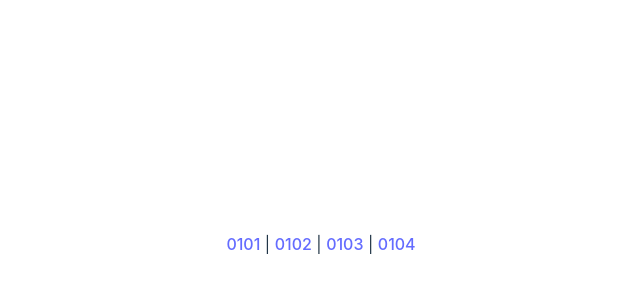
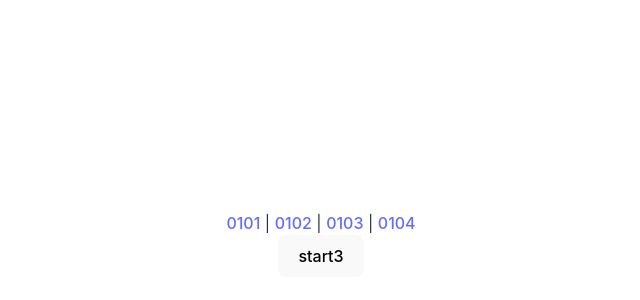
Before and after one commit to gkurek/ai-devs3-tasks, a Vue app: page /s01e03 in a window 1280 px wide. Shown: the part 156-456 px from the top of the page, without its empty margins (319-959 px from the left). Built offline with nearby package versions, Linux system fonts and the light colour scheme; no server answers.

Commit message:
add s01e03

```diff
--- a/src/views/s01e01.vue
+++ b/src/views/s01e01.vue
@@ -3,7 +3,6 @@ import FirecrawlApp from "@mendable/firecrawl-js";
 import OpenAI from "openai";
 import { ref } from "vue";
 
-const url = `https://xyz.ag3nts.org/`;
 const apiKey = import.meta.env.VITE_FIRECRAWL_API_KEY || "";
 const openaiApiKey = import.meta.env.VITE_OPENAI_API_KEY || "";
 
@@ -18,7 +17,7 @@ const openai = new OpenAI({
 
 const scrapePromises = async () => {
   try {
-    const response = await firecrawlApp.scrapeUrl(url, {
+    const response = await firecrawlApp.scrapeUrl("/api", {
       formats: ["rawHtml"],
     });
 
@@ -59,7 +58,7 @@ const sendMessageToOpenAI = async (): Promise<void> => {
     console.log("Formularz:", formData);
     console.log("Formularz:", formData.toString());
 
-    const submitResponse = await fetch(url, {
+    const submitResponse = await fetch("/api", {
       method: "POST",
       headers: {
         "Content-Type": "application/x-www-form-urlencoded",
@@ -84,10 +83,9 @@ const logToPortal = async () => {
   formData.append("answer", "1234");
 
   try {
-    const response = await fetch("https://xyz.ag3nts.org/", {
+    const response = await fetch("/api", {
       method: "POST",
       body: formData,
-      mode: "no-cors", // Add this line
       headers: {
         "Content-Type": "application/x-www-form-urlencoded",
       },
--- a/src/views/s01e02.vue
+++ b/src/views/s01e02.vue
@@ -13,6 +13,7 @@ const flag = ref<string>("");
 const { callOpenAI } = useOpenAI();
 
 const constructPrompt = (question: string): ChatCompletionMessageParam[] => {
+  // refactor to add additional fake knowledge from txt file
   return [
     {
       role: "system",
@@ -68,7 +69,7 @@ const start = async () => {
 
 <template>
   <div>
-    <button @click="start">start</button>
+    <button @click="start">start2</button>
     <div>{{ question }}</div>
     <div>{{ answer }}</div>
     <div>{{ flag }}</div>
--- a/src/views/s01e03.vue
+++ b/src/views/s01e03.vue
@@ -1,13 +1,93 @@
 <script setup lang="ts">
-// Your script setup code here
+import { ref } from "vue";
+import { useOpenAI } from "./useOpenAI";
+import type { ChatCompletionMessageParam } from "openai/resources/chat/completions";
+
+type TestData = {
+  question: string;
+  answer: number;
+  test?: {
+    q: string;
+    a: string | number;
+  };
+};
+
+type Data = {
+  apikey: string;
+  description: string;
+  copyright: string;
+  "test-data": TestData[];
+};
+
+const KEY = import.meta.env.VITE_PERSONAL_API_KEY;
+const flag = ref<string>("");
+const { callOpenAI } = useOpenAI();
+
+const constructPrompt = (question: string): ChatCompletionMessageParam[] => {
+  return [
+    {
+      role: "system",
+      content: `Answer in 1 word`,
+    },
+    { role: "user", content: question },
+  ];
+};
+
+const addStringsAsNumbers = (item: TestData) => {
+  const numbers = item.question.split(" ");
+  const num1 = parseInt(numbers[0]);
+  const num2 = parseInt(numbers[2]);
+  item.answer = num1 + num2;
+};
+
+const start = async () => {
+  try {
+    const response = await fetch(`/api/centrala/data/${KEY}/json.txt`, {
+      method: "GET",
+    });
+
+    const file: Data = await response.json();
+    const processedData: Data = {
+      ...file,
+      apikey: KEY,
+      "test-data": await Promise.all(
+        file["test-data"].map(async (item: TestData) => {
+          addStringsAsNumbers(item);
+          if (item.test) {
+            const answer = await callOpenAI(
+              constructPrompt(item.test.q),
+              "gpt-4"
+            );
+            item.test.a = answer;
+          }
+          return item;
+        })
+      ),
+    };
+
+    const response2 = await fetch("/api/centrala/report", {
+      method: "POST",
+      headers: {
+        "Content-Type": "application/json",
+      },
+      body: JSON.stringify({
+        task: "JSON",
+        apikey: import.meta.env.VITE_PERSONAL_API_KEY,
+        answer: processedData,
+      }),
+    });
+
+    const { message } = await response2.json();
+    flag.value = message;
+  } catch (error) {
+    console.error("Error:", error);
+  }
+};
 </script>
 
 <template>
   <div>
-    <!-- Your template code here -->
+    <button @click="start">start3</button>
+    <div>{{ flag }}</div>
   </div>
 </template>
-
-<style scoped>
-/* Your styles here */
-</style>
```
